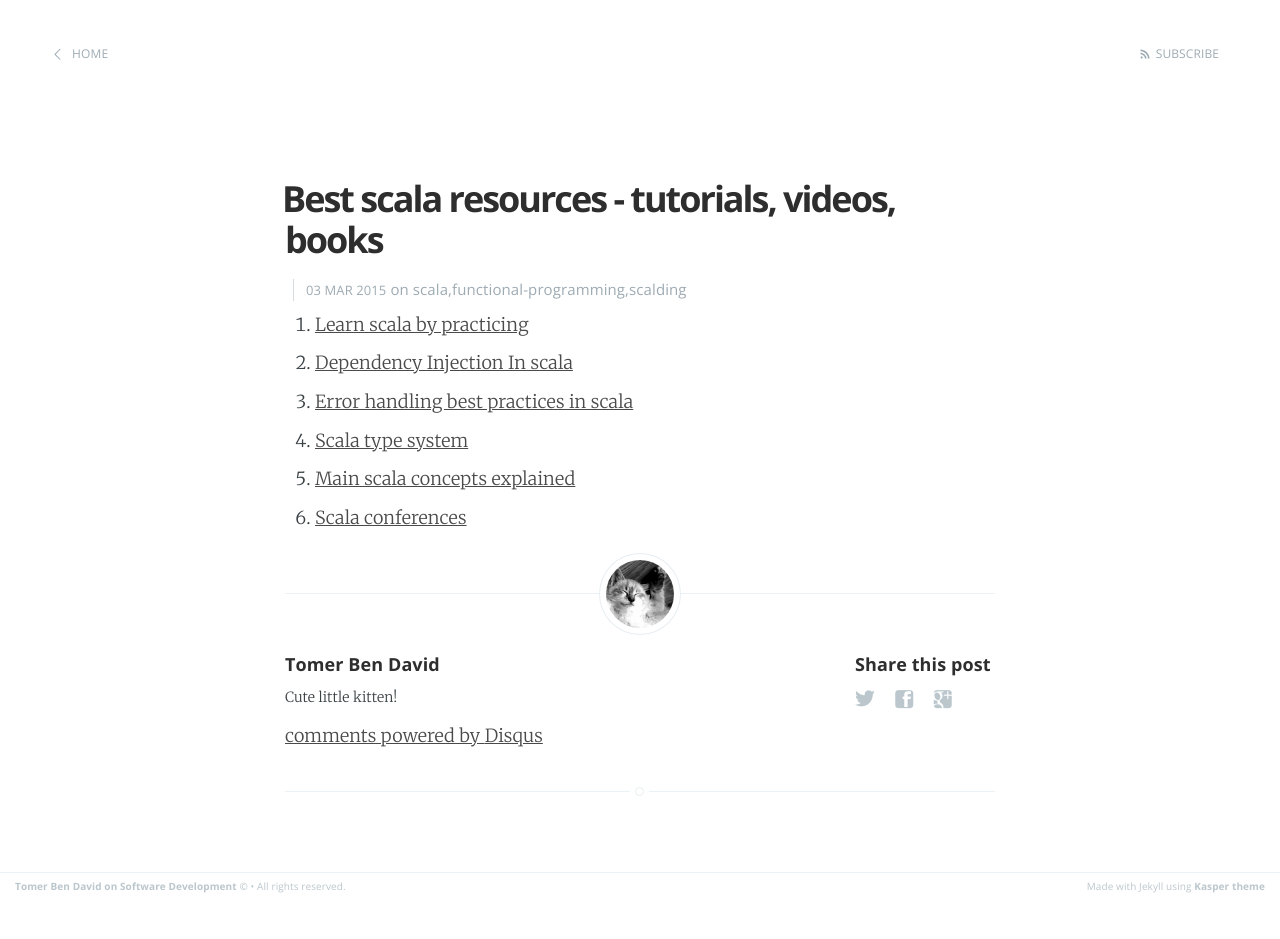
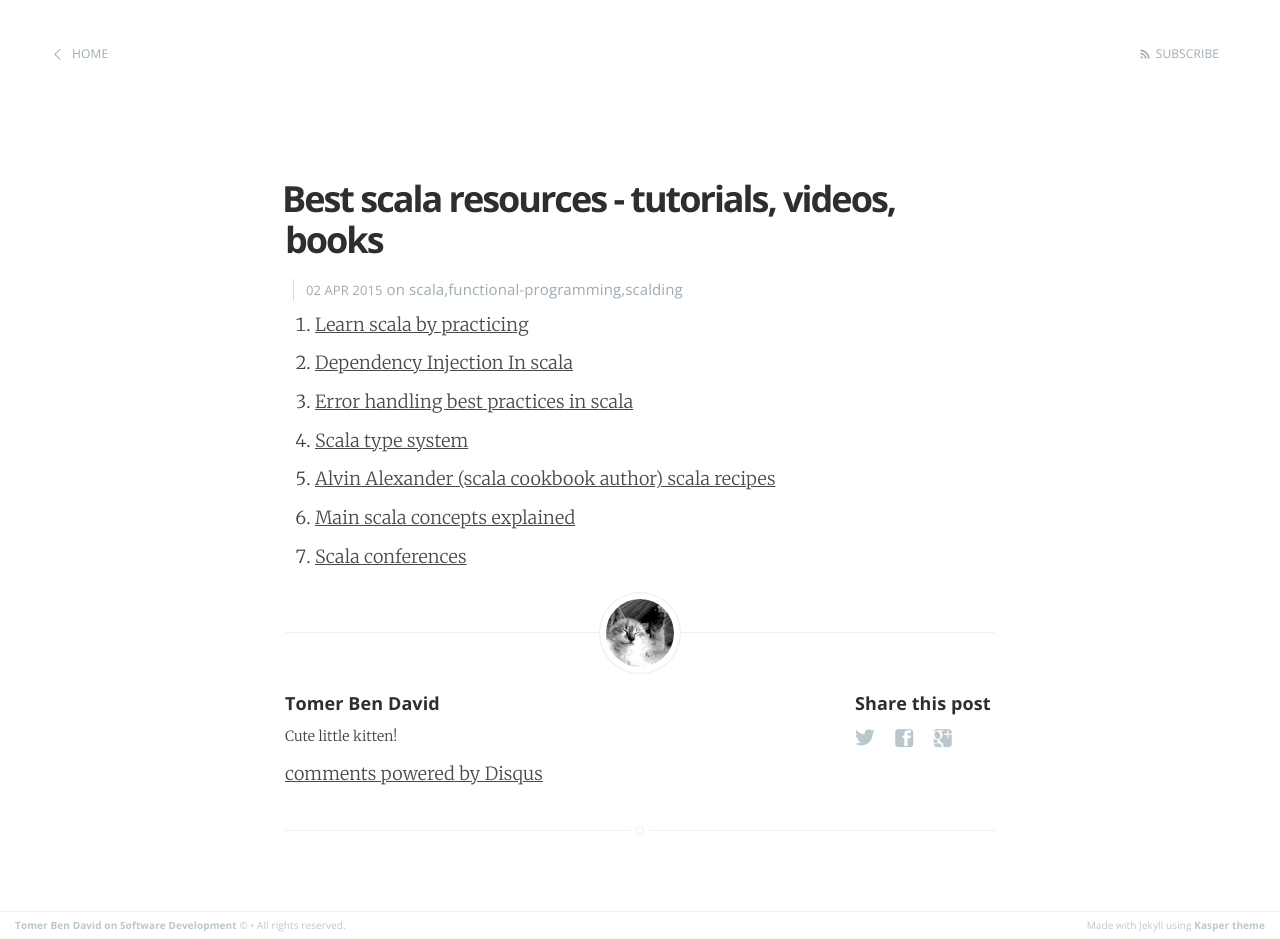
Before and after one commit to tomer-ben-david/tomer-ben-david.github.io.jekyll, a Jekyll site: the page built from _posts/2015-04-02-best-scala-resources-tutorials-books-videos.markdown, in a window 1280 px wide. Built offline with Jekyll 4.4.1, drawn with Linux system fonts in a browser that asks for light colours; Markdown is read by kramdown in place of the engine named in the settings; comment, search, counter and statistics services are not loaded; before the commit the page ends 901 px from its top, so only the background shows below that.

Commit message:
+scala recipes

```diff
--- a/_posts/2015-03-03-best-scala-resources-tutorials-books-videos.markdown
+++ b/_posts/2015-04-02-best-scala-resources-tutorials-books-videos.markdown
@@ -1,7 +1,7 @@
 ---
 layout: post
 title:  "Best scala resources - tutorials, videos, books"
-date:   2015-03-03 22:18:00
+date:   2015-04-02 22:18:00
 categories: scala,functional-programming,scalding
 comments: true
 ---
@@ -9,5 +9,6 @@ comments: true
 1. [Dependency Injection In scala](http://di-in-scala.github.io/)
 1. [Error handling best practices in scala](https://tersesystems.com/2012/12/27/error-handling-in-scala/)
 1. [Scala type system](http://ktoso.github.io/scala-types-of-types/)
+1. [Alvin Alexander (scala cookbook author) scala recipes](http://alvinalexander.com/scala)
 1. [Main scala concepts explained](http://naildrivin5.com/scalatour/)
 1. [Scala conferences](http://lanyrd.com/topics/scala/)
```
